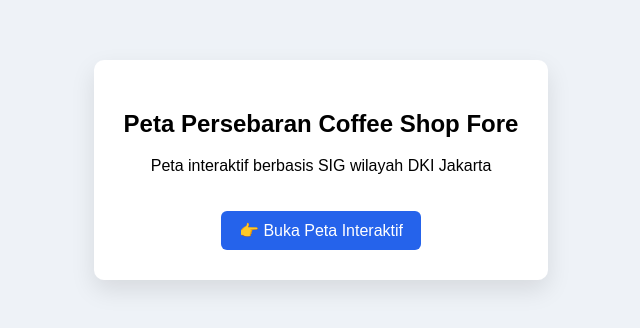
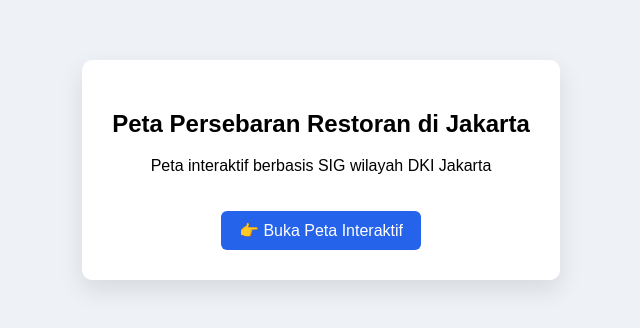
Before and after one commit to zalfasbla/Persebaran-Restoran-di-Jakarta, a plain HTML site: page index.html in a window 1280 px wide. Shown: the part 230-558 px from the top of the page, without its empty margins (319-959 px from the left). Drawn offline with Linux system fonts and the light colour scheme.

Commit message:
Update heading for coffee shop map to restaurant map

```diff
--- a/index.html
+++ b/index.html
@@ -34,7 +34,7 @@
 <body>
 
   <div class="card">
-    <h2>Peta Persebaran Coffee Shop Fore</h2>
+    <h2>Peta Persebaran Restoran di Jakarta</h2>
     <p>Peta interaktif berbasis SIG wilayah DKI Jakarta</p>
     <a href="peta_folium2.html">👉 Buka Peta Interaktif</a>
   </div>
```
